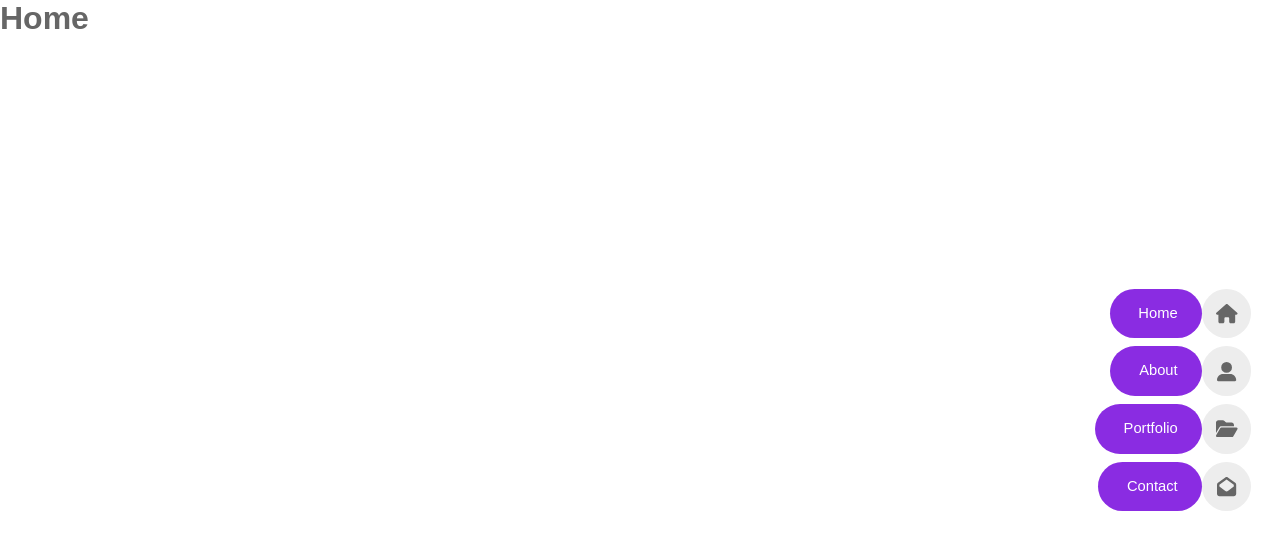
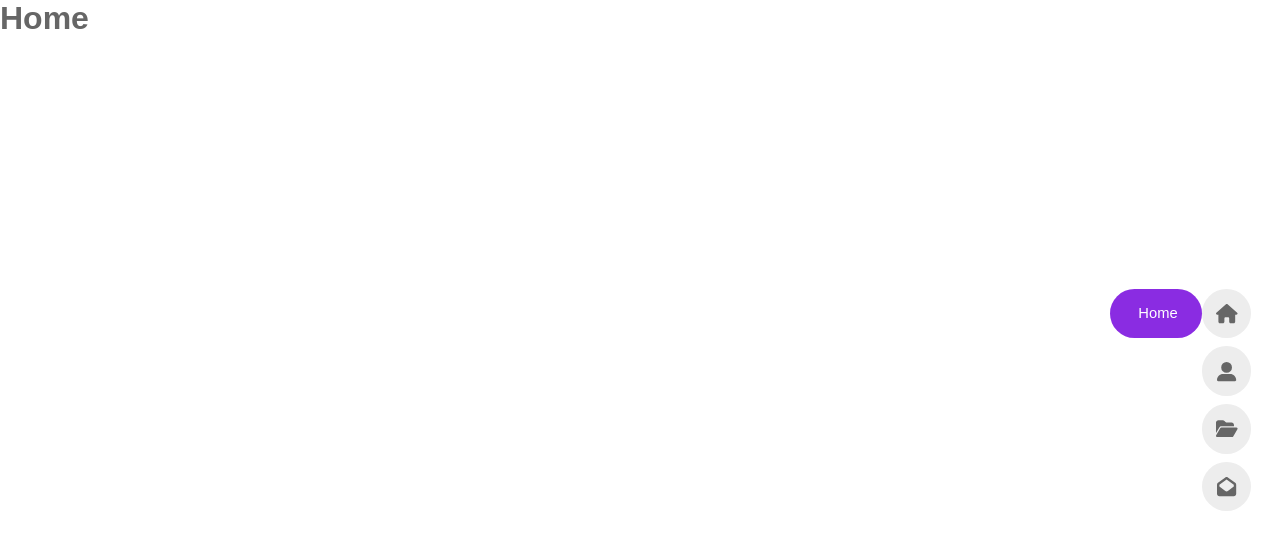
Before and after one commit to IgorGuariroba/portifoli, a React (Vite) app: page / in a window 1280 px wide. Shown: the top 550 px of the page. Built offline with nearby package versions, Linux system fonts and the light colour scheme.

Commit message:
Ativar o icone conforme escolhemos a rota

```diff
--- a/src/components/link/Link.styles.ts
+++ b/src/components/link/Link.styles.ts
@@ -2,7 +2,7 @@ import styled from "styled-components";
 import {NavLink} from "react-router-dom";
 import {FontAwesomeIcon} from "@fortawesome/react-fontawesome";
 
-export const StyledLink = styled(NavLink)`
+export const StyledLink = styled(NavLink)<{ isActive: boolean }>`
   display: flex;
   align-items: center;
   column-gap: 1.5rem;
@@ -24,8 +24,11 @@ export const StyledLink = styled(NavLink)`
       background-color: ${props => props.theme.firstColor};
       color: ${props => props.theme.textWhite};
     }
-    ${props => props.isOpen ? props.theme.containerColor : props.theme.textWhite}
 
+    ${props => props.isActive && `
+      background-color: ${props.theme.firstColor};
+      color: ${props.theme.textWhite};
+    `}
   }
 `;
 
--- a/src/components/link/Link.tsx
+++ b/src/components/link/Link.tsx
@@ -7,8 +7,7 @@ interface LinkProps {
     to: string;
     icon: IconProp;
     children: React.ReactNode;
-    onClick?: () => boolean;
-    result: boolean;
+    onClick?: () => void;
 }
 
 export const Link: React.FC<LinkProps> = ({ to, icon, children, onClick }) => {
--- a/src/components/navbar/Navbar.styles.ts
+++ b/src/components/navbar/Navbar.styles.ts
@@ -42,7 +42,7 @@ export const Item = styled.li`
   }
 `;
 
-export const Name = styled.h3`
+export const Name = styled.h3<{ isActive: boolean }>`
   font-size: 1rem;
   font-weight: ${props => props.theme.weigth500};
   @media screen and (min-width: 1024px) {
@@ -56,6 +56,13 @@ export const Name = styled.h3`
     border-radius: 1.8rem;
     font-size: ${props => props.theme.smallFontSize};
     color: ${props => props.theme.textWhite};
+    opacity: 0;
+    visibility: hidden;
+
+    ${props => props.isActive && `
+      opacity: 1;
+      visibility: visible;
+    `}
   }
 `;
 
--- a/src/components/navbar/Navbar.tsx
+++ b/src/components/navbar/Navbar.tsx
@@ -9,8 +9,11 @@ import {
 } from "@fortawesome/free-solid-svg-icons";
 import {useState} from "react";
 import {Link} from "../link/Link.tsx";
+import { useLocation } from 'react-router-dom';
+
 
 export function Navbar() {
+    const location = useLocation();
     const [isOpen, setIsOpen] = useState(false);
     const handleToggleClick = () => {
         setIsOpen(!isOpen);
@@ -22,16 +25,16 @@ export function Navbar() {
                 <List>
                     <Item>
                         <Link to="/" icon={faHouse} onClick={handleToggleClick}>
-                            <Name>Home</Name>
+                            <Name isActive={location.pathname === '/'}>Home</Name>
                         </Link>
                         <Link to="/sobre" icon={faUserLarge} onClick={handleToggleClick}>
-                            <Name>About</Name>
+                            <Name isActive={location.pathname === '/sobre'}>About</Name>
                         </Link>
                         <Link to="/portifolio" icon={faFolderOpen} onClick={handleToggleClick}>
-                            <Name>Portfolio</Name>
+                            <Name isActive={location.pathname === '/portifolio'}>Portfolio</Name>
                         </Link>
                         <Link to="/contato" icon={faEnvelopeOpen} onClick={handleToggleClick}>
-                            <Name>Contact</Name>
+                            <Name isActive={location.pathname === '/contato'}>Contact</Name>
                         </Link>
                     </Item>
                 </List>
```
